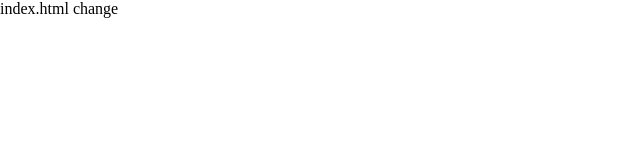
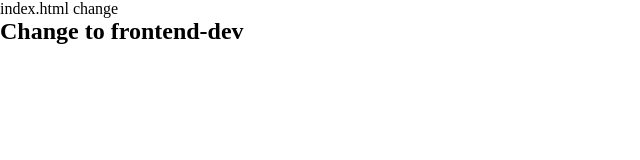
Before and after one commit to Gonther1/Branch1, a plain HTML site: page index.html in a window 1280 px wide. Shown: the whole page, without its empty margins (0-640 px from the left). Drawn offline with Linux system fonts and the light colour scheme.

Commit message:
feat: :sparkles: Change to frontend dev
@Gonther1

```diff
--- a/index.html
+++ b/index.html
@@ -9,5 +9,7 @@
 </head>
 <body>
     <p>index.html change</p>
+
+    <h2>Change to frontend-dev</h2>
 </body>
 </html>
```
